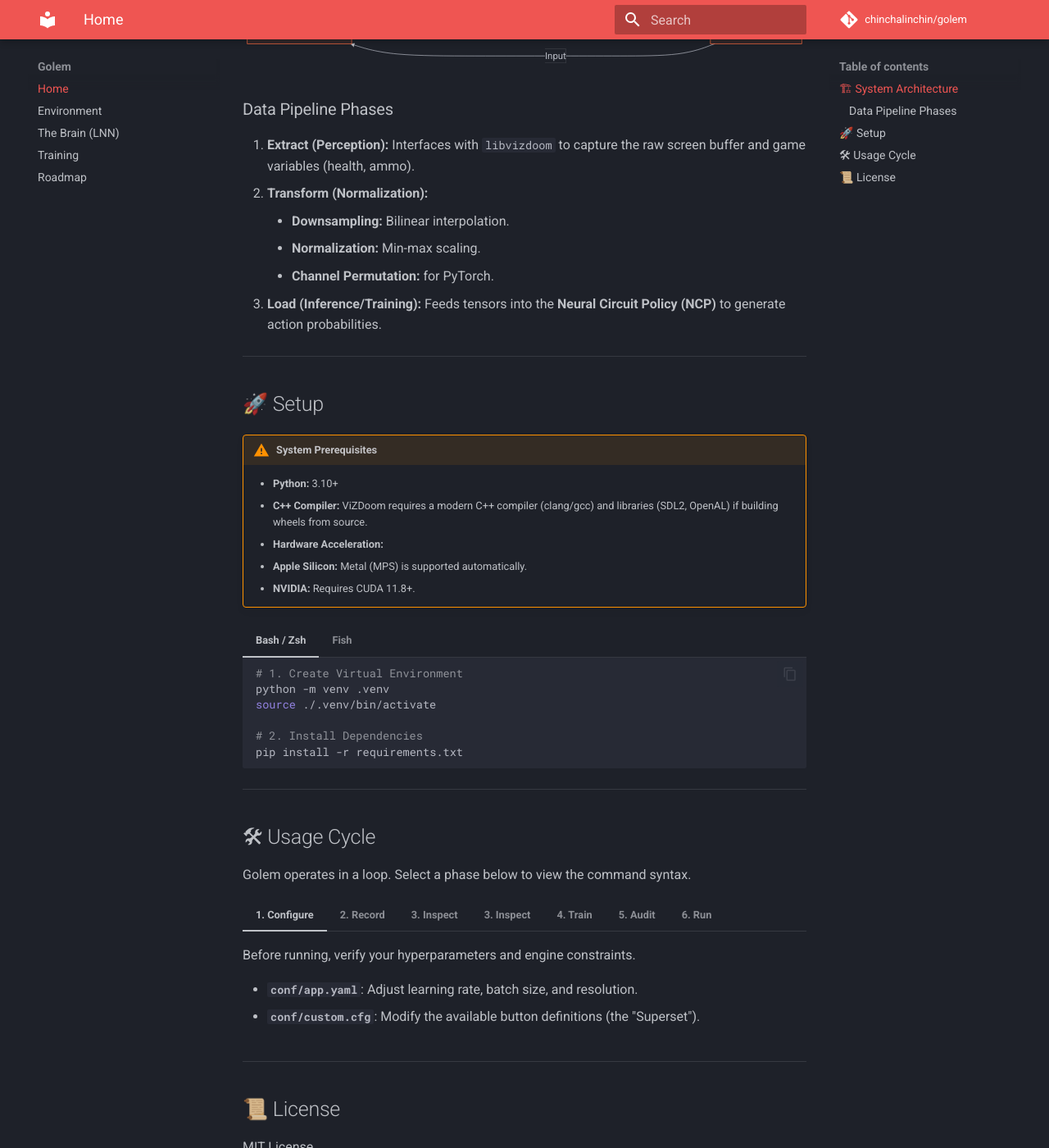
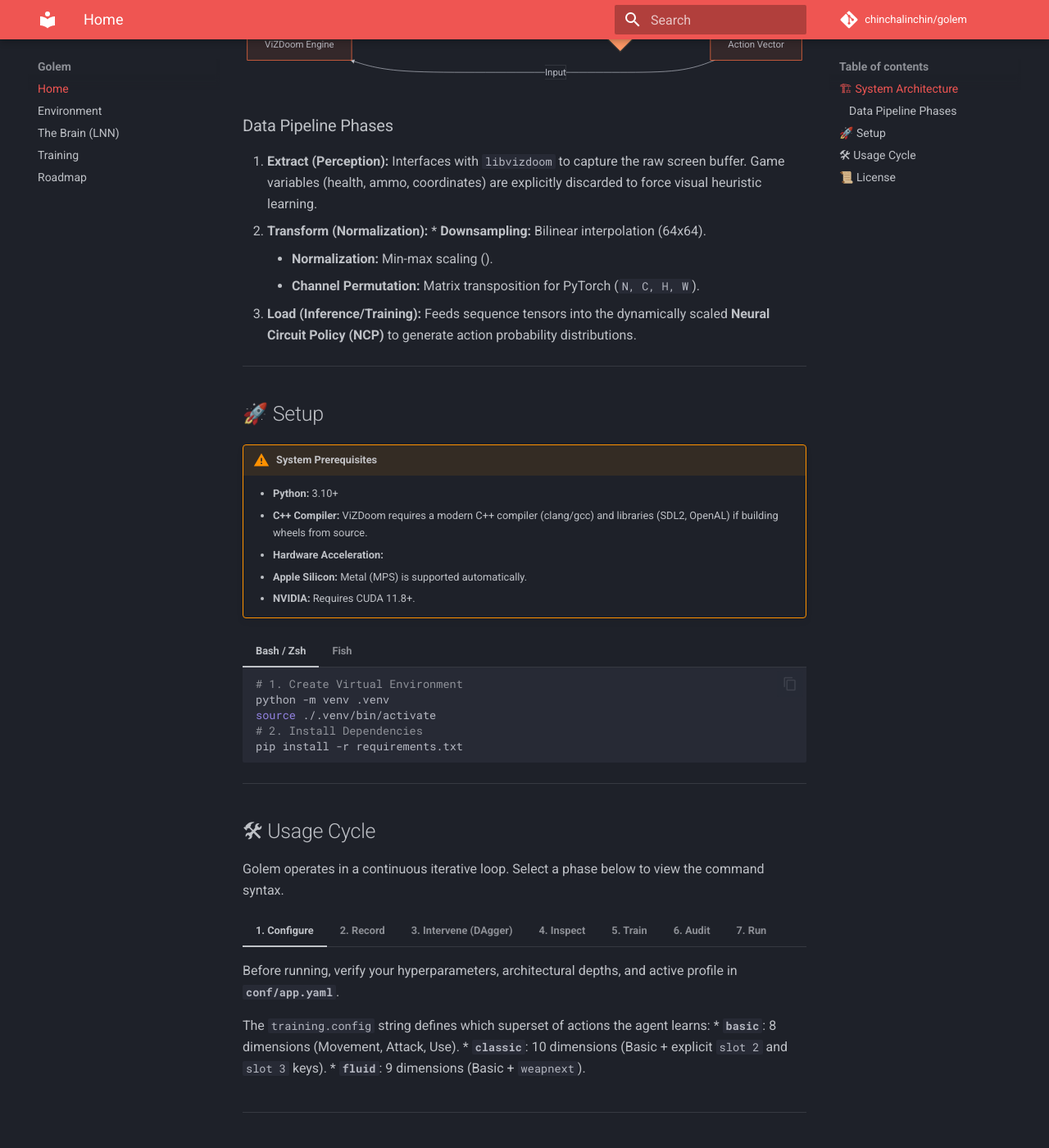
Before and after one commit to chinchalinchin/golem, an MkDocs documentation site: the page built from docs/index.md, in a window 1280 px wide and 1400 px high, scrolled down 794 px. Shown: the whole window at 82% size. Built offline with MkDocs 1.6.1 and Material for MkDocs 9.7.7, drawn with Linux system fonts in a browser that asks for light colours; comment, search, counter and statistics services are not loaded; some of the changed text lies outside the part shown.

Commit message:
add dagger reinforcement

````diff
--- a/docs/index.md
+++ b/docs/index.md
@@ -29,12 +30,11 @@
 
 ### Data Pipeline Phases
 
-1. **Extract (Perception):** Interfaces with `libvizdoom` to capture the raw screen buffer and game variables (health, ammo).
-2. **Transform (Normalization):**
-    * **Downsampling:** Bilinear interpolation.
-    * **Normalization:** Min-max scaling.
-    * **Channel Permutation:**  for PyTorch.
-3. **Load (Inference/Training):** Feeds tensors into the **Neural Circuit Policy (NCP)** to generate action probabilities.
+1. **Extract (Perception):** Interfaces with `libvizdoom` to capture the raw screen buffer. Game variables (health, ammo, coordinates) are explicitly discarded to force visual heuristic learning.
+2. **Transform (Normalization):** * **Downsampling:** Bilinear interpolation (64x64).
+    * **Normalization:** Min-max scaling ().
+    * **Channel Permutation:** Matrix transposition for PyTorch (`N, C, H, W`).
+3. **Load (Inference/Training):** Feeds sequence tensors into the dynamically scaled **Neural Circuit Policy (NCP)** to generate action probability distributions.
 
 ---
 
@@ -48,21 +48,21 @@
     * **NVIDIA:** Requires CUDA 11.8+.
 
 === "Bash / Zsh"
+
     ```bash
     # 1. Create Virtual Environment
     python -m venv .venv
     source ./.venv/bin/activate
-
     # 2. Install Dependencies
     pip install -r requirements.txt
     ```
+
 === "Fish"
 
     ```fish
     # 1. Create Virtual Environment
     python -m venv .venv
     source ./.venv/bin/activate.fish
-
     # 2. Install Dependencies
     pip install -r requirements.txt
     ```
@@ -71,73 +71,70 @@
 
 ## 🛠 Usage Cycle
 
-Golem operates in a loop. Select a phase below to view the command syntax.
+Golem operates in a continuous iterative loop. Select a phase below to view the command syntax.
 
 === "1. Configure"
 
-    Before running, verify your hyperparameters and engine constraints.
+    Before running, verify your hyperparameters, architectural depths, and active profile in **`conf/app.yaml`**.
 
-    * **`conf/app.yaml`**: Adjust learning rate, batch size, and resolution.
-    * **`conf/custom.cfg`**: Modify the available button definitions (the "Superset").
+    The `training.config` string defines which superset of actions the agent learns:
+    * **`basic`**: 8 dimensions (Movement, Attack, Use).
+    * **`classic`**: 10 dimensions (Basic + explicit `slot 2` and `slot 3` keys).
+    * **`fluid`**: 9 dimensions (Basic + `weapnext`).
 
 === "2. Record"
 
-    Launch the engine in **Spectator Mode** to capture training data. You play, the agent watches.
+    Launch the engine in **Spectator Mode** to capture training data. The engine binds keys dynamically based on the active profile in `app.yaml`.
 
     ```bash
     # Usage: python main.py record --module <module_name>
     python main.py record --module combat
     ```
 
-    | Key | Action |
-    | :--- | :--- |
-    | `W`, `S` | Move Forward / Back |
-    | `A`, `D` | Strafe Left / Right |
-    | `Q`, `E` | Turn Left / Right |
-    | `Space` | Attack |
+=== "3. Intervene (DAgger)"
 
-=== "3. Inspect"
+    Launch the agent autonomously. If the agent enters an equilibrium state (e.g., staring at a corner), hold **Left Shift** to suspend the LNN logits and capture raw keyboard overrides.
 
-    Verify your dataset is balanced and normalized before training.
+    ```bash
+    python main.py intervene --module combat
+    ```
+
+    Releasing the key automatically dumps a `_recovery` trace file to cure Covariate Shift.
+
+=== "4. Inspect"
+
+    Verify your dataset is balanced and normalized before training via Jinja2 template reports.
 
     ```bash
     python main.py inspect
     ```
 
     !!! tip
-        Look for **High Idle Time**. If the agent spends >50% of the time doing nothing, the model will converge to inaction.
+        Look for **High Idle Time**. If the agent spends >50% of the time doing nothing, the model will converge to inaction due to gradient sparsity.
 
-=== "3. Inspect"
+=== "5. Train"
 
-    Verify your dataset is balanced and normalized before training.
+    Run the **Behavioral Cloning** loop to map the visual observations to action vectors via Binary Cross-Entropy. The DataLoader automatically applies dynamic Mirror Augmentation.
 
     ```bash
-    python main.py inspect
-    ```
-
-=== "4. Train"
-
-    Run the **Behavioral Cloning** loop to create a `.pth` model file.
-
-    ```bash
-    # Trains on ALL available data modules, applying Mirror Augmentation
+    # Trains on ALL available data modules across the active profile
     python main.py train --module all
     ```
 
-=== "5. Audit"
+=== "6. Audit"
 
-    Run a diagnostic Brain Scan to check for class-imbalance failures (like the Pacifist or Zoolander bugs).
+    Run a diagnostic Brain Scan to check for class-imbalance failures against the test data.
 
     ```bash
     python main.py audit --module all
     ```
 
-=== "6. Run "
+=== "7. Run"
 
-    Watch the LNN play the game live. The agent maintains a persistent hidden state to process time continuously.
+    Watch the LNN play the game live. The agent manages a continuous hidden state (`hx`) through the Liquid ODEs.
 
     ```bash
-    python main.py run
+    python main.py run --module combat
     ```
 
 ---
--- a/main.py
+++ b/main.py
@@ -10,12 +10,13 @@
 from app.train import train_agent
 from app.run import run_agent
 from app.audit import audit_agent
+from app.intervene import intervene_agent # NEW
 
 logger = logging.getLogger("main")
 
 def main():
     parser = argparse.ArgumentParser(description="Golem: DOOM LNN Agent Manager")
-    parser.add_argument("function", choices=["record", "inspect", "train", "run", "audit"], help="Operation")
+    parser.add_argument("function", choices=["record", "inspect", "train", "run", "audit", "intervene"], help="Operation")
     parser.add_argument("--module", help="Specific module or 'all'", default="basic")
     parser.add_argument("--file", help="Specific file to inspect", default=None)
     args = parser.parse_args()
@@ -38,6 +39,8 @@
         run_agent(cfg, args.module)
     elif args.function == "audit":
         audit_agent(cfg, args.module)
+    elif args.function == "intervene":
+        intervene_agent(cfg, args.module)
 
 if __name__ == "__main__":
     main()
--- a/requirements.txt
+++ b/requirements.txt
@@ -7,6 +7,7 @@
 PyYaml
 scikit-learn
 Jinja2
+pynput
 # Documentation
 mkdocs
 mkdocs-material
````
Also changed, not shown: other parts of docs/index.md (+2 -1 lines), README.md (+42 -40 lines), docs/roadmap.md (+1 -1 lines), 7 other files.
